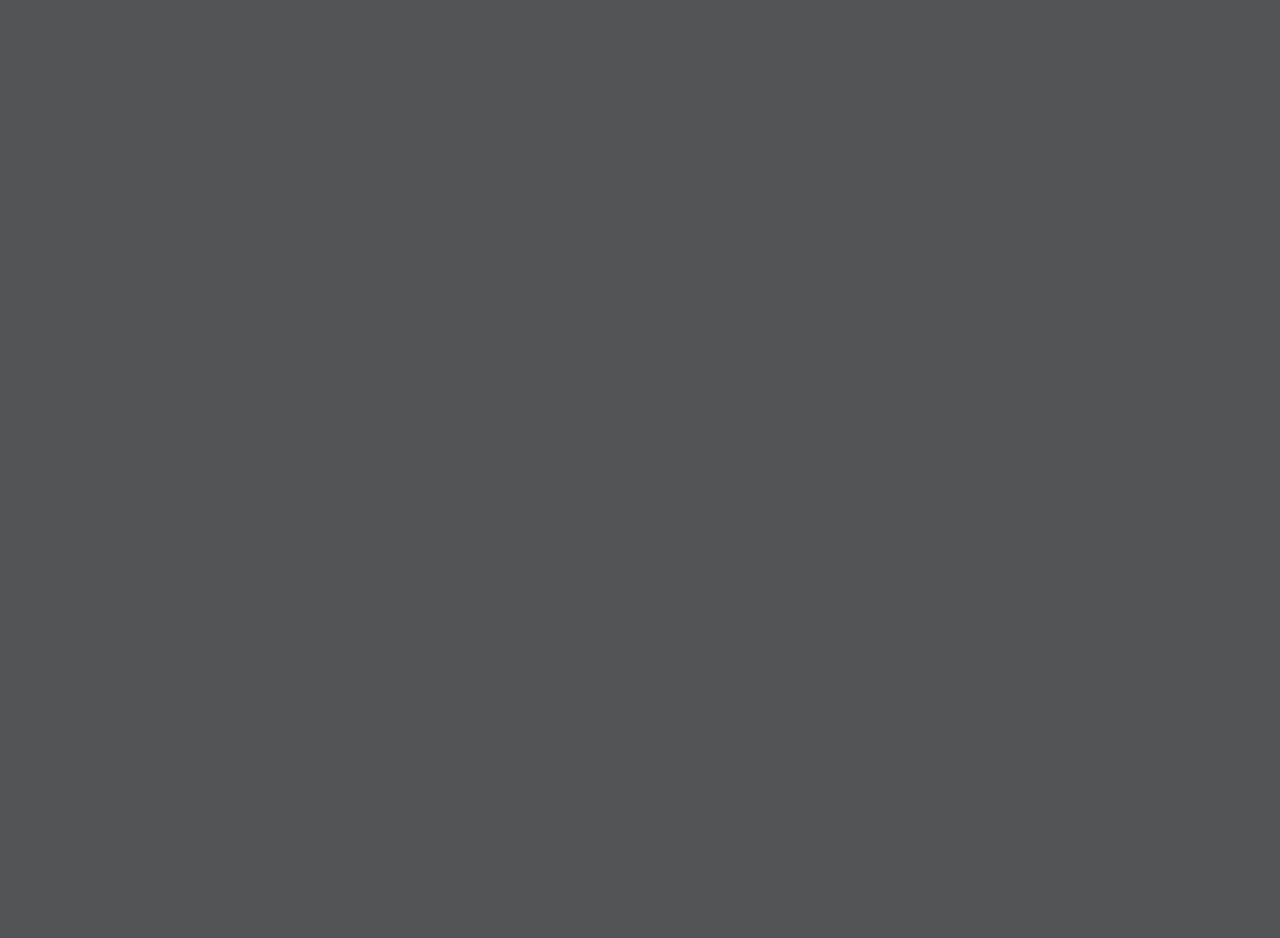
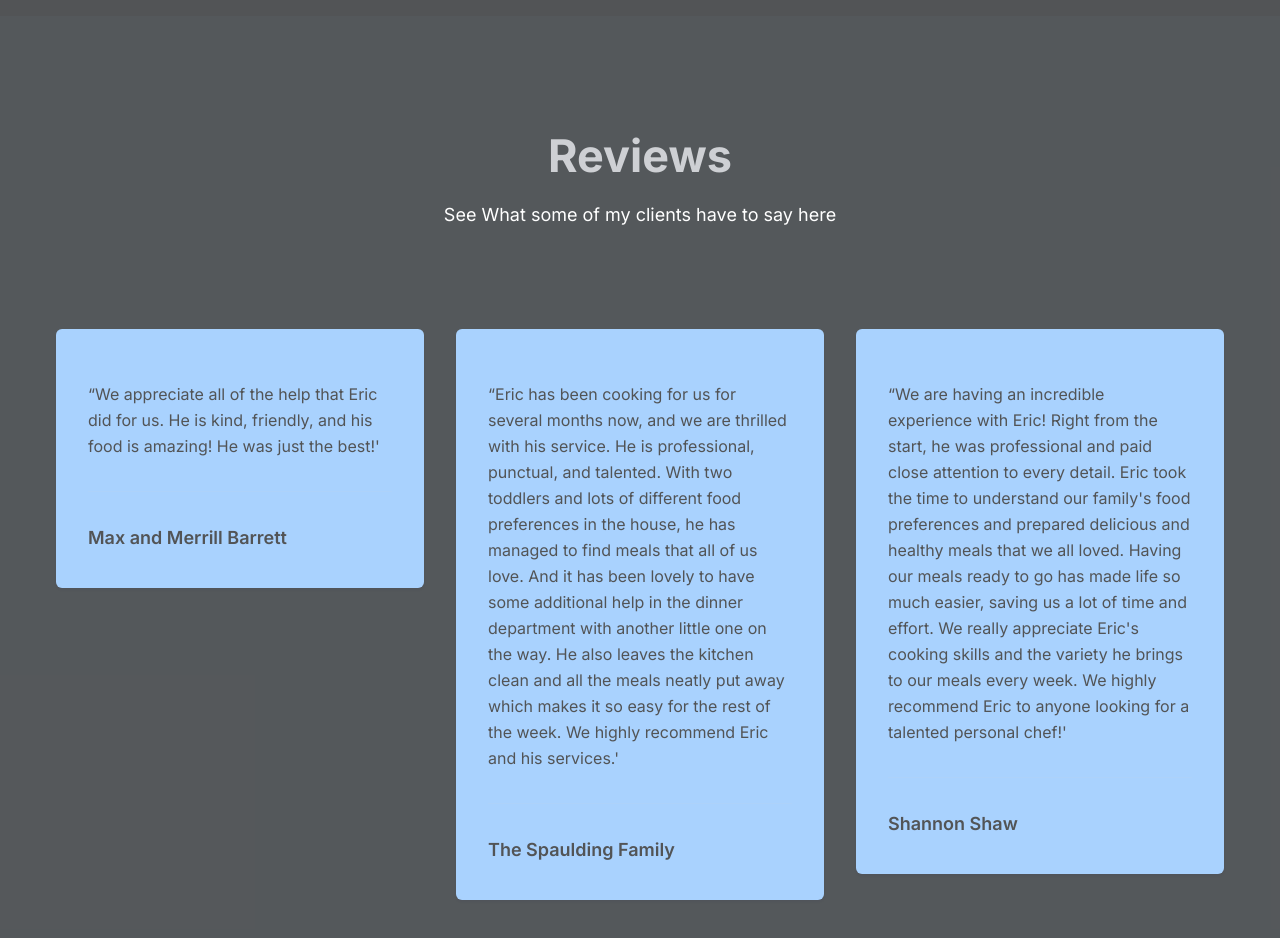
Before and after one commit to Ekalex/website, a Next.js app: page / in a window 1280 px wide. Shown: the part 2120-3058 px from the top of the page. Built offline with nearby package versions, Linux system fonts and the light colour scheme.

Commit message:
reviews are now visible

```diff
--- a/components/Testimonials/SingleTestimonial.tsx
+++ b/components/Testimonials/SingleTestimonial.tsx
@@ -19,7 +19,7 @@ const SingleTestimonial = ({ testimonial }: { testimonial: Testimonial }) => {
   }
 
   return (
-    <div className="invisible w-full">
+    <div className="w-full">
       <div
         className="wow fadeInUp rounded-md bg-primary p-8 shadow-one lg:px-5 xl:px-8"
       >
--- a/components/Testimonials/index.tsx
+++ b/components/Testimonials/index.tsx
@@ -5,28 +5,28 @@ import SingleTestimonial from "./SingleTestimonial";
 const testimonialData: Testimonial[] = [
   {
     id: 1,
-    name: " - Max and Merrill Barrett",
+    name: " Max and Merrill Barrett",
     designation: "Previous Clients",
     content:
-      "We appreciate all of the help that Eric did for us. He is kind, friendly, and his food is amazing! He was just the best!",
+      "We appreciate all of the help that Eric did for us. He is kind, friendly, and his food is amazing! He was just the best!'",
     image: "/images/testimonials/auth-01.png",
     star: 5,
   },
   {
     id: 2,
-    name: "Devid Weilium",
-    designation: "Founder @UIdeck",
+    name: "The Spaulding Family",
+    designation: "Previous Clients",
     content:
-      "Our members are so impressed. It's intuitive. It's clean. It's distraction free. If you're building a community.",
+      "Eric has been cooking for us for several months now, and we are thrilled with his service. He is professional, punctual, and talented. With two toddlers and lots of different food preferences in the house, he has managed to find meals that all of us love. And it has been lovely to have some additional help in the dinner department with another little one on the way. He also leaves the kitchen clean and all the meals neatly put away which makes it so easy for the rest of the week. We highly recommend Eric and his services.'",
     image: "/images/testimonials/auth-02.png",
     star: 5,
   },
   {
     id: 3,
-    name: "Lethium Frenci",
-    designation: "Founder @Lineicons",
+    name: "Shannon Shaw",
+    designation: "Previous Clients",
     content:
-      "Our members are so impressed. It's intuitive. It's clean. It's distraction free. If you're building a community.",
+      "We are having an incredible experience with Eric! Right from the start, he was professional and paid close attention to every detail. Eric took the time to understand our family's food preferences and prepared delicious and healthy meals that we all loved. Having our meals ready to go has made life so much easier, saving us a lot of time and effort. We really appreciate Eric's cooking skills and the variety he brings to our meals every week. We highly recommend Eric to anyone looking for a talented personal chef!'",
     image: "/images/testimonials/auth-03.png",
     star: 5,
   },
@@ -34,11 +34,11 @@ const testimonialData: Testimonial[] = [
 
 const Testimonials = () => {
   return (
-    <section className="invisible relative z-10 bg-primary/[.03] py-16 md:py-20 lg:py-28">
+    <section className=" relative z-10 bg-primary/[.03] py-16 md:py-20 lg:py-28">
       <div className="container">
         <SectionTitle
           title="Reviews"
-          paragraph="find something clever to say here"
+          paragraph="See What some of my clients have to say here"
           center
         />
 
```
Also changed, not shown: public/images/testimonials/alessandra.jpg (added).
